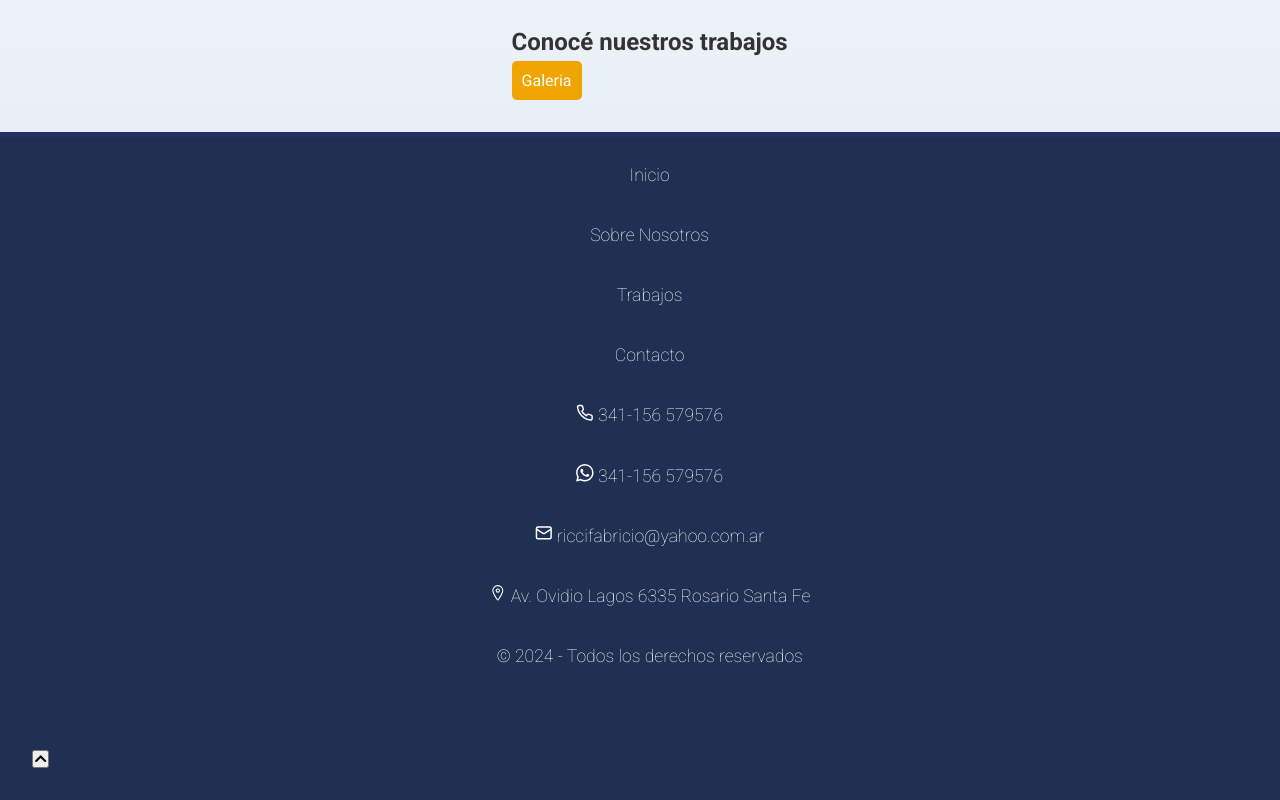
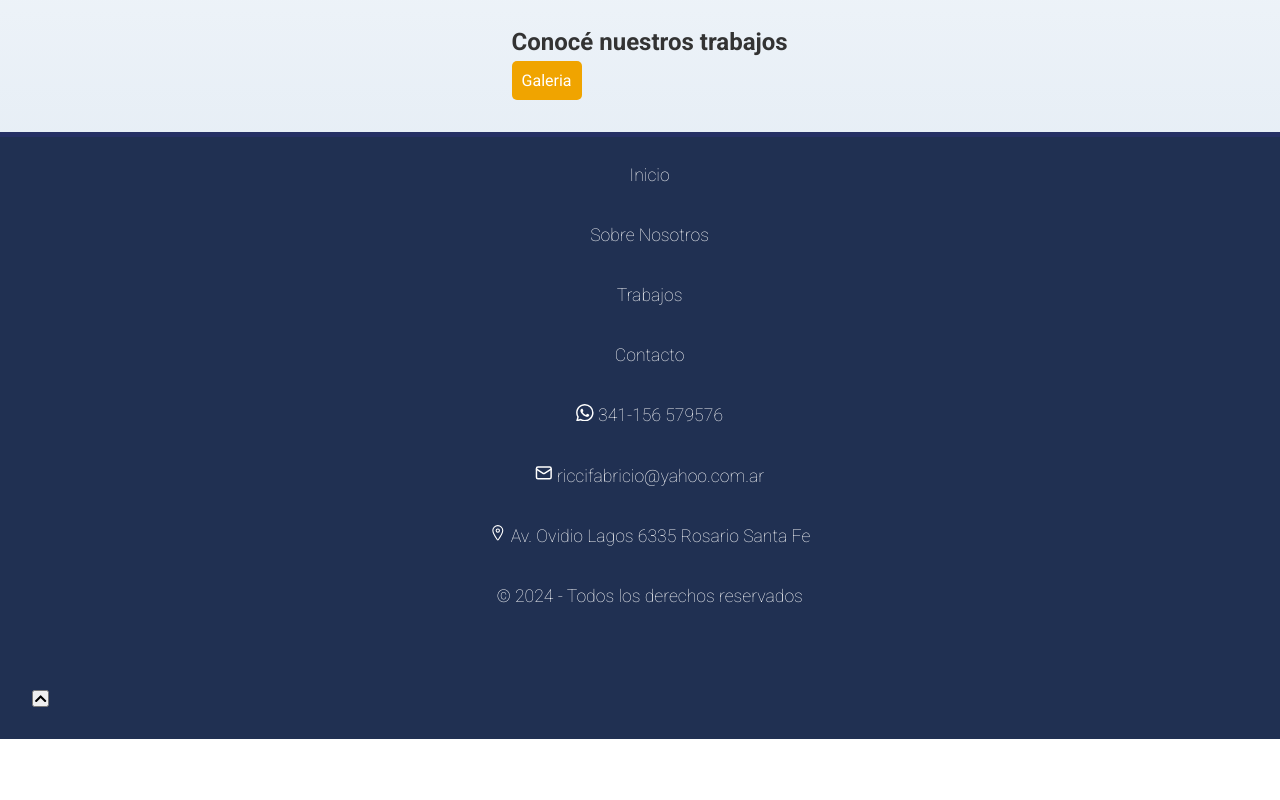
Before and after one commit to JoC204/rf-metalurgica, a React (Create React App) app: page /about in a window 1280 px wide. Shown: the part 1264-2064 px from the top of the page. After the commit the page ends 2003 px from the top, so only its background shows below. Built offline with nearby package versions, Linux system fonts and the light colour scheme.

Commit message:
Cambio de imagen y contactos
Cambio img de nosotros en Home.js,
Elimino telefono, solo usan whatsapp,
Corrigo rutas en footer.js

```diff
--- a/src/Styles/Global.css
+++ b/src/Styles/Global.css
@@ -20,7 +20,6 @@ html {
     color: #333; /* Color del texto */
     line-height: 1.6;
     min-height: 100vh;
-    overflow-x: hidden;
   }
 
   main {
--- a/src/components/Footer.js
+++ b/src/components/Footer.js
@@ -1,27 +1,21 @@
 import React from "react";
 import "../Styles/Footer.css"; // Asegúrate de que la ruta sea correcta
 import { SiWhatsapp } from "react-icons/si";
-import { FiPhone } from "react-icons/fi";
 import { LuMail } from "react-icons/lu";
 import { IoLocationOutline } from "react-icons/io5";
 import { FaChevronUp } from "react-icons/fa";
-
 
 const Footer = () => {
   return (
     <footer className="footer">
       <div className="footer-container">
         <nav>
-
           <a href="/">Inicio</a>
-          <a href="/">Sobre Nosotros</a>
-          <a href="/">Trabajos</a>
-          <a href="/">Contacto</a>
-          <a href="tel:+549341-156 579576">
-            <FiPhone /> 341-156 579576
-          </a>
+          <a href="about">Sobre Nosotros</a>
+          <a href="gallery">Trabajos</a>
+          <a href="contact">Contacto</a>
           <a
-            href="https://wa.me/341-156 579576"
+            href="https://wa.me/549341156579576"
             target="_blank"
             rel="noopener noreferrer"
           >
@@ -37,17 +31,6 @@ const Footer = () => {
           >
             <IoLocationOutline /> Av. Ovidio Lagos 6335 Rosario Santa Fe
           </a>
-          <div className="map-container">
-            {/* <iframe
-              src="https://www.google.com/maps/embed?pb=!1m18!1m12!1m3!1d430.4744706511433!2d-60.677084381823924!3d-33.01015814915657!2m3!1f0!2f0!3f0!3m2!1i1024!2i768!4f13.1!3m3!1m2!1s0x95b7ac00cff6cb7f%3A0x6edb4a65f8989672!2sAv.%20Ovidio%20Lagos%206335%2C%20S2000%20Rosario%2C%20Santa%20Fe!5e0!3m2!1ses!2sar!4v1742157017517!5m2!1ses!2sar"
-              width="400"
-              height="300"
-              style={{ border: "0" }}
-              allowFullScreen
-              loading="lazy"
-              referrerPolicy="no-referrer-when-downgrade"
-            /> */}
-          </div>
           <p>
             &copy; {new Date().getFullYear()} - Todos los derechos reservados
           </p>
--- a/src/components/Home.js
+++ b/src/components/Home.js
@@ -16,7 +16,7 @@ import imagen1 from "../img/carrusel-uno.jpeg";
 import imagen2 from "../img/carrusel-dos.jpeg";
 import imagen3 from "../img/carrusel-tres.jpeg";
 import imagen4 from "../img/rfMetalurgica.png";
-import imagen5 from "../img/rf-mesa-ia-tornillos.jpg";
+import imagen5 from "../img/rf-nosotros.jpg";
 import imagen6 from "../img/piezasUno.jpg";
 
 const Home = () => {
```
Also changed, not shown: src/img/rf-nosotros.jpg (added), 1 other file (tests, documents, lock files or other folders).
